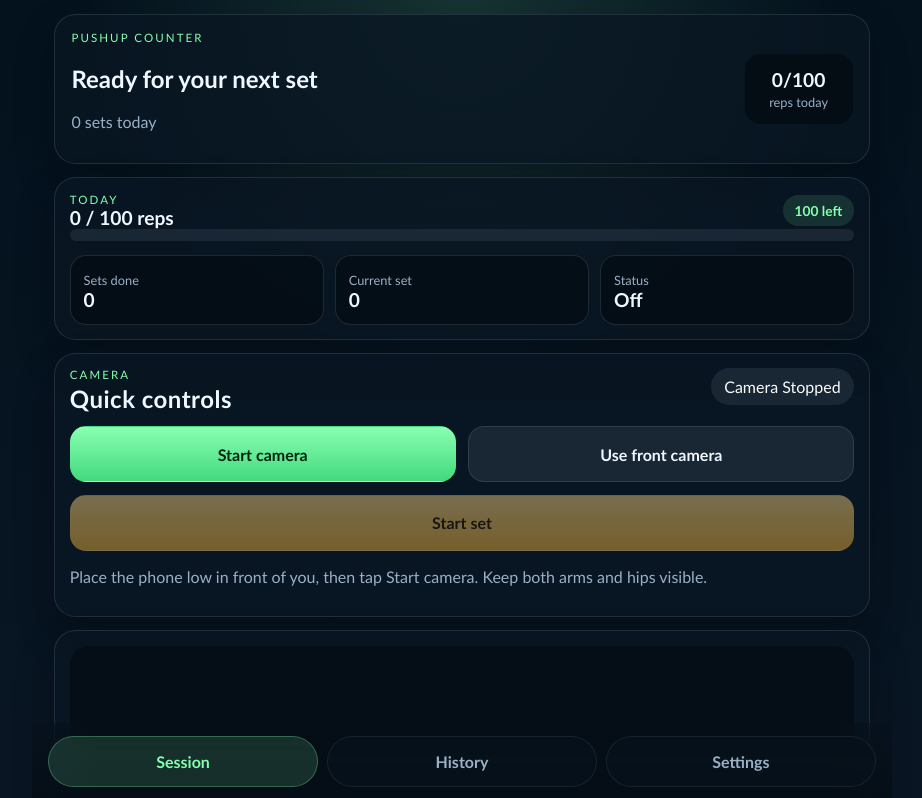
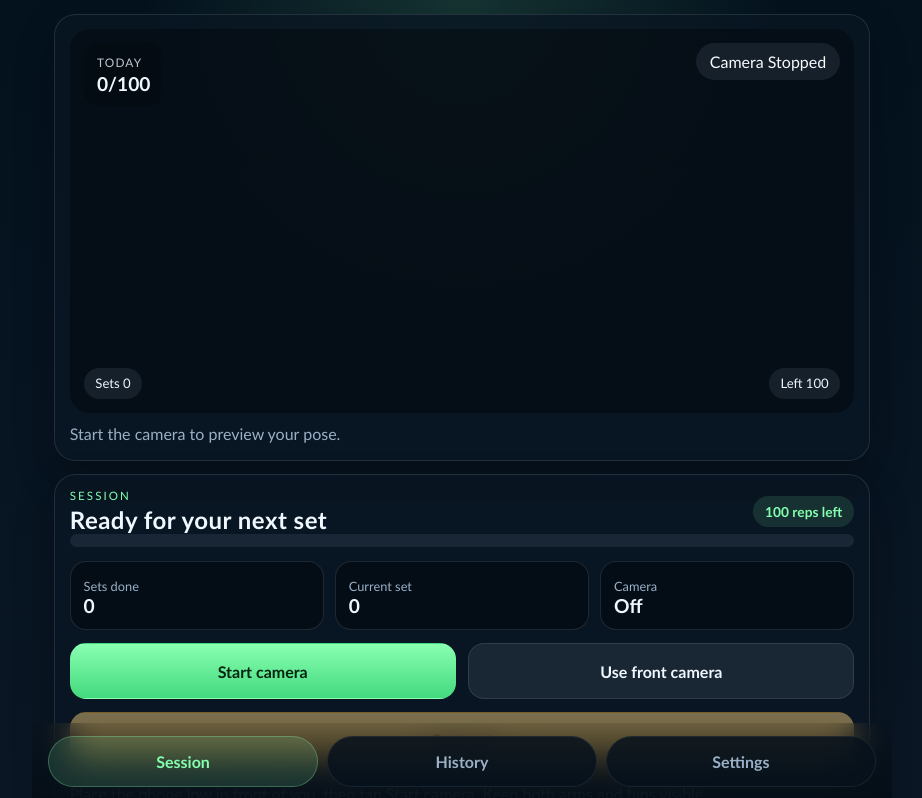
Before and after one commit to K-Haywood/pushup-counter, a React (Vite) app: page / in a window 1280 px wide. Shown: the top 798 px of the page, without its empty margins (178-1100 px from the left). Built offline with nearby package versions, Linux system fonts and the light colour scheme.

Commit message:
Add update banner and make camera the first view

```diff
--- a/src/App.tsx
+++ b/src/App.tsx
@@ -1,4 +1,4 @@
-import { useState } from 'react';
+import { useEffect, useState } from 'react';
 import { BottomNav } from './components/BottomNav';
 import { CameraScreen } from './components/CameraScreen';
 import { HistoryScreen } from './components/HistoryScreen';
@@ -9,6 +9,8 @@ import type { AppTab } from './types/app';
 
 export default function App() {
   const [activeTab, setActiveTab] = useState<AppTab>('camera');
+  const [updateRegistration, setUpdateRegistration] = useState<ServiceWorkerRegistration | null>(null);
+  const [isApplyingUpdate, setIsApplyingUpdate] = useState(false);
   const {
     state,
     today,
@@ -31,8 +33,51 @@ export default function App() {
 
   const setsDoneToday = today.sets.filter((set) => set.reps > 0 || Boolean(set.endedAt)).length;
 
+  useEffect(() => {
+    const handleUpdateReady = (event: Event) => {
+      const customEvent = event as CustomEvent<{ registration: ServiceWorkerRegistration }>;
+      if (customEvent.detail?.registration) {
+        setUpdateRegistration(customEvent.detail.registration);
+        setIsApplyingUpdate(false);
+      }
+    };
+
+    window.addEventListener('pushup-counter:new-version-available', handleUpdateReady as EventListener);
+
+    return () => {
+      window.removeEventListener('pushup-counter:new-version-available', handleUpdateReady as EventListener);
+    };
+  }, []);
+
+  function applyUpdate() {
+    if (updateRegistration?.waiting) {
+      setIsApplyingUpdate(true);
+      updateRegistration.waiting.postMessage({ type: 'SKIP_WAITING' });
+      return;
+    }
+
+    window.location.reload();
+  }
+
   return (
     <div className="app-shell">
+      {updateRegistration ? (
+        <section className="update-banner" role="status" aria-live="polite">
+          <div>
+            <p className="eyebrow">Update available</p>
+            <strong className="update-banner__title">A newer version is ready to load.</strong>
+          </div>
+          <div className="update-banner__actions">
+            <button className="secondary-button" type="button" onClick={() => setUpdateRegistration(null)}>
+              Later
+            </button>
+            <button className="primary-button" type="button" onClick={applyUpdate} disabled={isApplyingUpdate}>
+              {isApplyingUpdate ? 'Updating...' : 'Update now'}
+            </button>
+          </div>
+        </section>
+      ) : null}
+
       <main className="app-shell__main">
         {activeTab === 'camera' ? (
           <CameraScreen
--- a/src/components/CameraScreen.tsx
+++ b/src/components/CameraScreen.tsx
@@ -48,33 +48,43 @@ export function CameraScreen({
 
   return (
     <section className="screen screen--camera">
-      <header className="session-hero panel">
-        <div>
-          <p className="eyebrow">Pushup Counter</p>
-          <h1>Ready for your next set</h1>
-          <p className="subtle-copy">
-            {setsDoneToday} sets today
-            {streak > 0 ? ` • ${streak}-day streak` : ''}
-          </p>
+      <section className="camera-stage panel panel--tight camera-stage--hero">
+        <div className="camera-stage__viewport camera-stage__viewport--session">
+          <video ref={videoRef} className="camera-stage__video" muted playsInline />
+          <canvas ref={overlayRef} className="camera-stage__overlay" />
+
+          <div className="camera-stage__hud">
+            <div className="camera-stage__hud-card">
+              <span>Today</span>
+              <strong>
+                {todayTotal}/{dailyGoal}
+              </strong>
+            </div>
+            <p className={`status-pill status-pill--${viewState.status}`}>{formatStatusLabel(viewState.status)}</p>
+          </div>
+
+          <div className="camera-stage__footer">
+            <span className="inline-badge">Sets {setsDoneToday}</span>
+            <span className="inline-badge">Left {Math.max(0, repsRemaining)}</span>
+            {streak > 0 ? <span className="inline-badge">Streak {streak}d</span> : null}
+          </div>
         </div>
-        <div className="session-hero__goal">
-          <strong>
-            {todayTotal}/{dailyGoal}
-          </strong>
-          <span>reps today</span>
+
+        <div className="camera-stage__meta">
+          <p className="camera-stage__guidance">{viewState.guidance}</p>
+          {viewState.errorMessage ? <p className="camera-stage__error">{viewState.errorMessage}</p> : null}
         </div>
-      </header>
+      </section>
 
       <section className="panel panel--tight">
-        <div className="session-progress">
+        <div className="session-toolbar">
           <div>
-            <p className="eyebrow">Today</p>
-            <strong className="session-progress__value">
-              {todayTotal} / {dailyGoal} reps
-            </strong>
+            <p className="eyebrow">Session</p>
+            <h2>Ready for your next set</h2>
           </div>
-          <span className="session-progress__chip">{Math.max(0, repsRemaining)} left</span>
+          <span className="session-progress__chip">{Math.max(0, repsRemaining)} reps left</span>
         </div>
+
         <div className="progress-track" aria-hidden="true">
           <span className="progress-track__fill" style={{ width: `${Math.round(goalProgress * 100)}%` }} />
         </div>
@@ -89,19 +99,9 @@ export function CameraScreen({
             <strong>{currentSet?.reps ?? 0}</strong>
           </div>
           <div className="session-metric">
-            <span className="session-metric__label">Status</span>
-            <strong>{viewState.isCameraRunning ? 'Live' : 'Off'}</strong>
+            <span className="session-metric__label">Camera</span>
+            <strong>{viewState.isCameraRunning ? 'On' : 'Off'}</strong>
           </div>
-        </div>
-      </section>
-
-      <section className="panel panel--tight">
-        <div className="session-toolbar">
-          <div>
-            <p className="eyebrow">Camera</p>
-            <h2>Quick controls</h2>
-          </div>
-          <p className={`status-pill status-pill--${viewState.status}`}>{formatStatusLabel(viewState.status)}</p>
         </div>
 
         <div className="button-grid button-grid--session">
@@ -153,22 +153,6 @@ export function CameraScreen({
         ) : null}
       </section>
 
-      <section className="camera-stage panel panel--tight">
-        <div className="camera-stage__viewport camera-stage__viewport--session">
-          <video ref={videoRef} className="camera-stage__video" muted playsInline />
-          <canvas ref={overlayRef} className="camera-stage__overlay" />
-        </div>
-        <div className="camera-stage__meta">
-          <p className="camera-stage__guidance">{viewState.guidance}</p>
-          {viewState.errorMessage ? <p className="camera-stage__error">{viewState.errorMessage}</p> : null}
-          <div className="inline-badges">
-            <span className="inline-badge">Set {currentSet?.reps ?? 0}</span>
-            <span className="inline-badge">Phase {PHASE_LABELS[viewState.phase]}</span>
-            <span className="inline-badge">Confidence {Math.round(viewState.confidence * 100)}%</span>
-          </div>
-        </div>
-      </section>
-
       {(viewState.calibrationActive || viewState.calibrationSnapshot) && viewState.isCameraRunning ? (
         <section className="panel panel--tight calibration-panel">
           <div className="panel__header">
--- a/src/main.tsx
+++ b/src/main.tsx
@@ -3,13 +3,70 @@ import ReactDOM from 'react-dom/client';
 import App from './App';
 import './styles.css';
 
-if (import.meta.env.PROD && 'serviceWorker' in navigator) {
-  window.addEventListener('load', () => {
-    navigator.serviceWorker.register('./sw.js').catch((error) => {
-      console.warn('Service worker registration failed', error);
+const NEW_VERSION_EVENT = 'pushup-counter:new-version-available';
+
+type NewVersionDetail = {
+  registration: ServiceWorkerRegistration;
+};
+
+function dispatchNewVersionEvent(registration: ServiceWorkerRegistration) {
+  window.dispatchEvent(
+    new CustomEvent<NewVersionDetail>(NEW_VERSION_EVENT, {
+      detail: { registration }
+    })
+  );
+}
+
+async function registerServiceWorker() {
+  if (!import.meta.env.PROD || !('serviceWorker' in navigator)) {
+    return;
+  }
+
+  try {
+    const registration = await navigator.serviceWorker.register('./sw.js');
+
+    const emitIfWaiting = () => {
+      if (registration.waiting && navigator.serviceWorker.controller) {
+        dispatchNewVersionEvent(registration);
+      }
+    };
+
+    const watchInstallingWorker = () => {
+      const installingWorker = registration.installing;
+      if (!installingWorker) {
+        emitIfWaiting();
+        return;
+      }
+
+      installingWorker.addEventListener('statechange', () => {
+        if (installingWorker.state === 'installed' && navigator.serviceWorker.controller) {
+          dispatchNewVersionEvent(registration);
+        }
+      });
+    };
+
+    registration.addEventListener('updatefound', watchInstallingWorker);
+    emitIfWaiting();
+
+    navigator.serviceWorker.addEventListener('controllerchange', () => {
+      window.location.reload();
     });
-  });
+
+    window.addEventListener('focus', () => {
+      void registration.update().catch((error) => {
+        console.warn('Service worker update check failed', error);
+      });
+    });
+
+    void registration.update().catch((error) => {
+      console.warn('Service worker update check failed', error);
+    });
+  } catch (error) {
+    console.warn('Service worker registration failed', error);
+  }
 }
+
+void registerServiceWorker();
 
 ReactDOM.createRoot(document.getElementById('root')!).render(
   <React.StrictMode>
--- a/src/styles.css
+++ b/src/styles.css
@@ -46,6 +46,33 @@ button {
   display: flex;
   flex-direction: column;
   padding-bottom: env(safe-area-inset-bottom);
+}
+
+.update-banner {
+  display: flex;
+  justify-content: space-between;
+  align-items: center;
+  gap: 0.9rem;
+  padding: 0.9rem 1rem;
+  border-bottom: 1px solid rgba(132, 255, 173, 0.2);
+  background: rgba(8, 20, 31, 0.94);
+  backdrop-filter: blur(16px);
+}
+
+.update-banner__title {
+  display: block;
+  margin-top: 0.15rem;
+}
+
+.update-banner__actions {
+  display: flex;
+  gap: 0.65rem;
+}
+
+.update-banner__actions .secondary-button,
+.update-banner__actions .primary-button {
+  min-height: 2.9rem;
+  padding: 0.7rem 0.95rem;
 }
 
 .app-shell__main {
@@ -339,7 +366,56 @@ button {
 }
 
 .camera-stage__viewport--session {
-  height: min(44vh, 21rem);
+  height: min(48vh, 24rem);
+}
+
+.camera-stage--hero .camera-stage__viewport {
+  border-radius: 1.25rem;
+}
+
+.camera-stage__hud,
+.camera-stage__footer {
+  position: absolute;
+  left: 0;
+  right: 0;
+  display: flex;
+  justify-content: space-between;
+  gap: 0.75rem;
+  padding: 0.9rem;
+  z-index: 2;
+}
+
+.camera-stage__hud {
+  top: 0;
+  align-items: flex-start;
+}
+
+.camera-stage__footer {
+  bottom: 0;
+  flex-wrap: wrap;
+  align-items: flex-end;
+}
+
+.camera-stage__hud-card {
+  padding: 0.7rem 0.8rem;
+  border-radius: 1rem;
+  background: rgba(4, 12, 19, 0.78);
+  backdrop-filter: blur(10px);
+}
+
+.camera-stage__hud-card span {
+  display: block;
+  color: rgba(239, 247, 255, 0.8);
+  font-size: 0.74rem;
+  text-transform: uppercase;
+  letter-spacing: 0.1em;
+}
+
+.camera-stage__hud-card strong {
+  display: block;
+  margin-top: 0.15rem;
+  font-size: 1.2rem;
+  font-weight: 800;
 }
 
 .camera-stage__video,
@@ -583,7 +659,7 @@ button {
   }
 
   .camera-stage__viewport--session {
-    height: min(34vh, 17rem);
+    height: min(38vh, 18rem);
   }
 
   .primary-button,
@@ -620,15 +696,28 @@ button {
 }
 
 @media (max-width: 480px) {
+  .update-banner,
+  .update-banner__actions,
   .session-hero,
-  .session-progress {
+  .session-progress,
+  .camera-stage__hud {
     flex-direction: column;
     align-items: stretch;
   }
 
+  .update-banner__actions .secondary-button,
+  .update-banner__actions .primary-button {
+    width: 100%;
+  }
+
   .session-hero__goal,
-  .session-progress__chip {
+  .session-progress__chip,
+  .camera-stage__hud .status-pill {
     align-self: flex-start;
+  }
+
+  .camera-stage__footer {
+    justify-content: flex-start;
   }
 
   .session-metrics,
```
Also changed, not shown: public/sw.js (+7 -2 lines).
